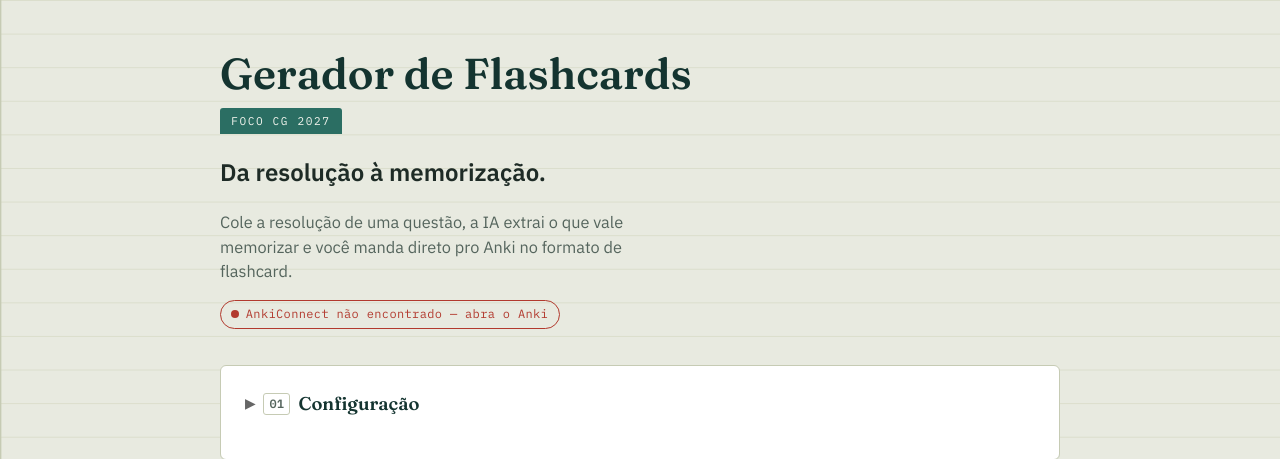
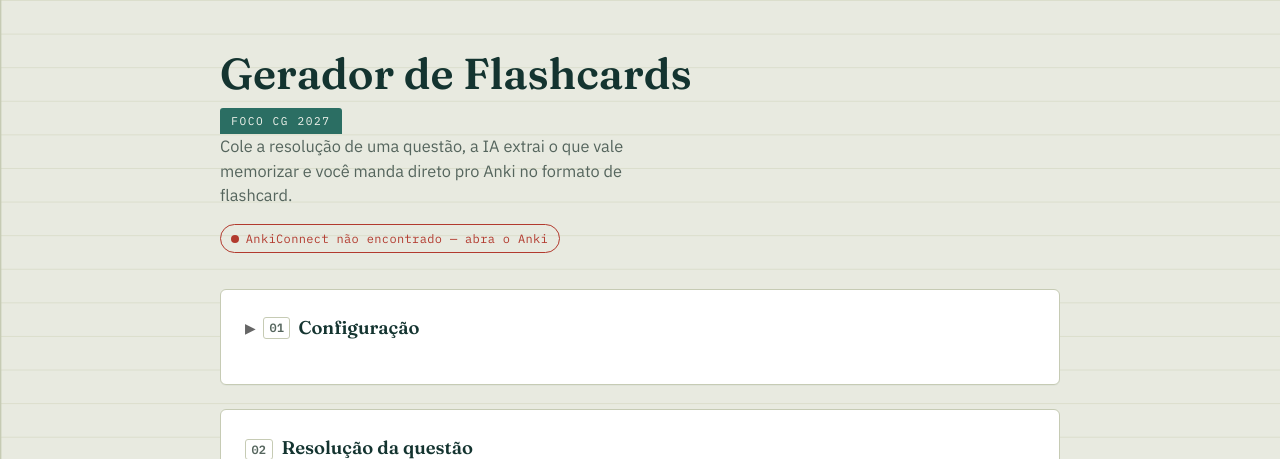
Before and after one commit to francescoconsonni/francards, a Flask app: page / in a window 1280 px wide. Shown: the top 459 px of the page. Run offline with Flask 3, Linux system fonts and the light colour scheme; some libraries are stand-ins or nearby versions.

Commit message:
index.html

```diff
--- a/templates/index.html
+++ b/templates/index.html
@@ -18,7 +18,6 @@
   <header class="masthead">
     <h1>Gerador&nbsp;de Flashcards</h1>
     <span class="tab">FOCO CG 2027</span>
-    <h2>Da resolução à memorização.</h2>
     <p class="sub">Cole a resolução de uma questão, a IA extrai o que vale memorizar e você manda direto pro Anki no formato de flashcard.</p>
     <span id="ankiStatus" class="status-pill" data-state="checking">verificando AnkiConnect…</span>
   </header>
```
